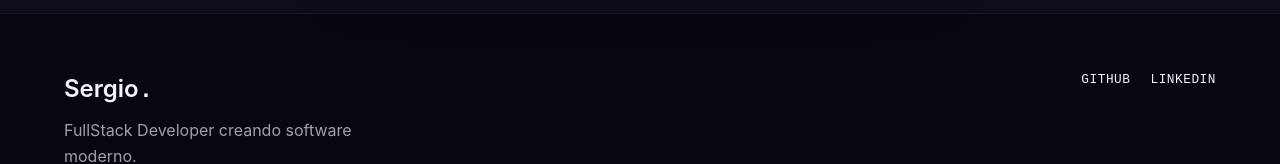
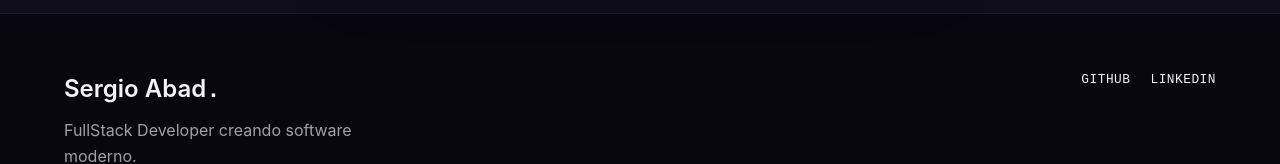
Before and after one commit to srgi0db/portafolio, a React (Vite) app: page / in a window 1280 px wide. Shown: the part 4053-4217 px from the top of the page. Built offline with nearby package versions, Linux system fonts and the light colour scheme; no server answers.

Commit message:
Update footer name to 'Sergio Abad'

```diff
--- a/src/layout/Footer/Footer.tsx
+++ b/src/layout/Footer/Footer.tsx
@@ -18,7 +18,7 @@ const Footer = () => {
         <div className="footer-content">
           <div className="footer-brand">
             <h3>
-              Sergio
+              Sergio Abad
               <span>.</span>
             </h3>
 
```
